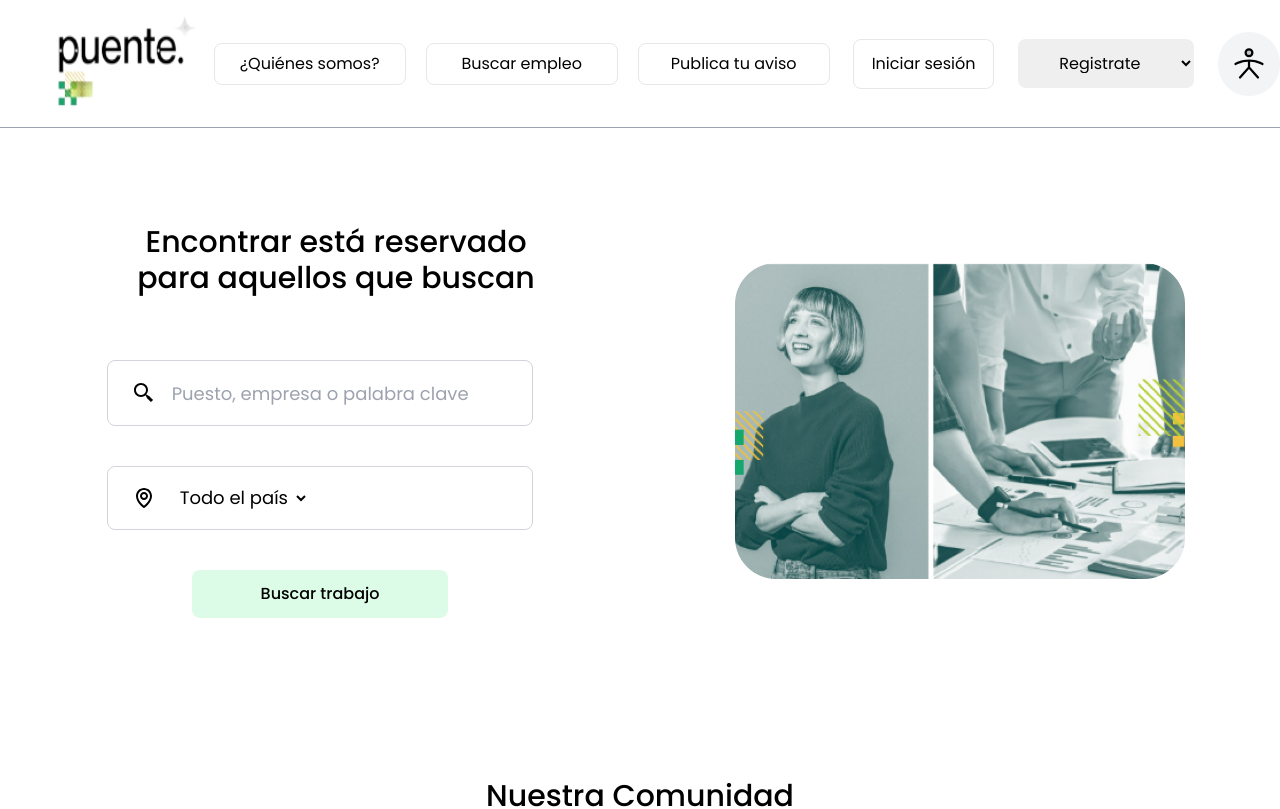
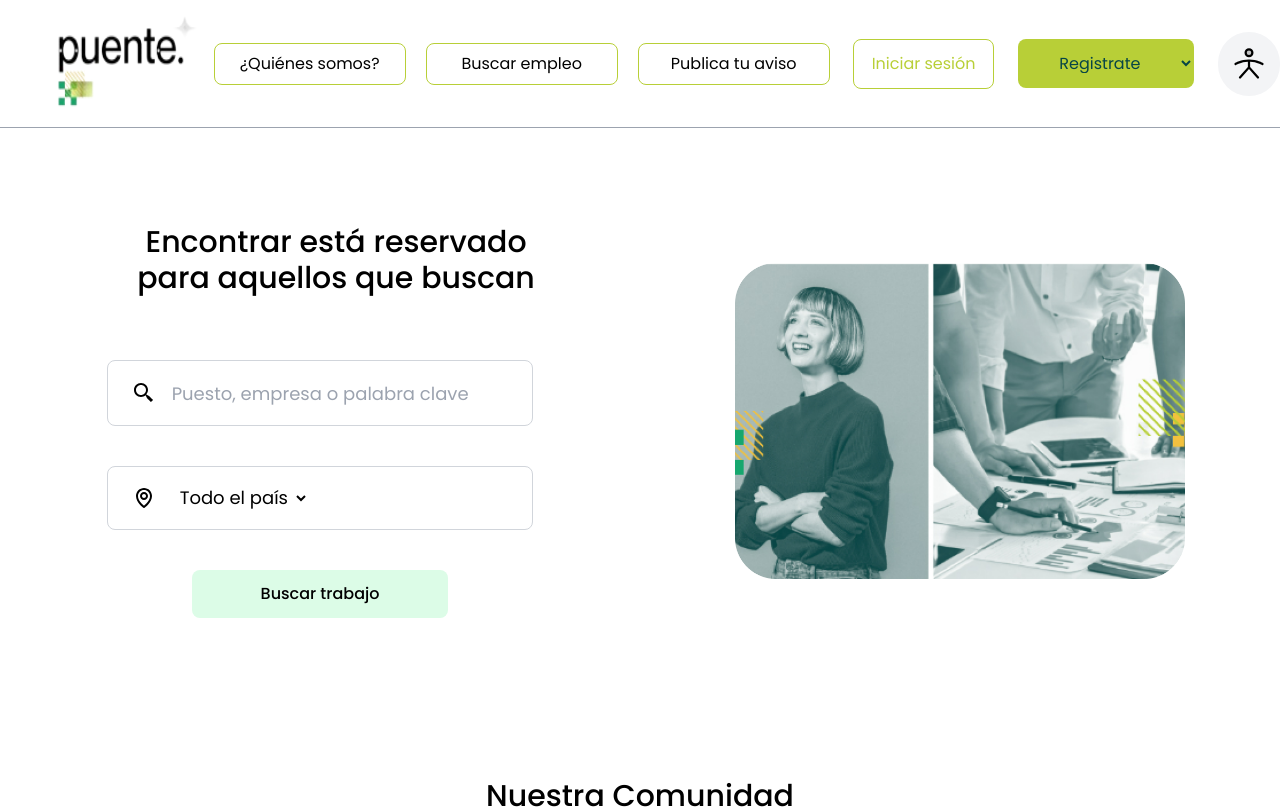
Before and after one commit to marioacaballero/hr-frontend, a Next.js app: page / in a window 1280 px wide. Shown: the top 809 px of the page. Built offline with nearby package versions, Linux system fonts and the light colour scheme.

Commit message:
feat: add green variables

```diff
--- a/tailwind.config.ts
+++ b/tailwind.config.ts
@@ -1,20 +1,26 @@
-import type { Config } from 'tailwindcss'
+import type { Config } from "tailwindcss";
 
 const config: Config = {
   content: [
-    './src/pages/**/*.{js,ts,jsx,tsx,mdx}',
-    './src/components/**/*.{js,ts,jsx,tsx,mdx}',
-    './src/app/**/*.{js,ts,jsx,tsx,mdx}',
+    "./src/pages/**/*.{js,ts,jsx,tsx,mdx}",
+    "./src/components/**/*.{js,ts,jsx,tsx,mdx}",
+    "./src/app/**/*.{js,ts,jsx,tsx,mdx}",
   ],
   theme: {
     extend: {
       backgroundImage: {
-        'gradient-radial': 'radial-gradient(var(--tw-gradient-stops))',
-        'gradient-conic':
-          'conic-gradient(from 180deg at 50% 50%, var(--tw-gradient-stops))',
+        "gradient-radial": "radial-gradient(var(--tw-gradient-stops))",
+        "gradient-conic":
+          "conic-gradient(from 180deg at 50% 50%, var(--tw-gradient-stops))",
+      },
+      colors: {
+        "verde-loro": "#B8CF37",
+        "verde-bg": "#b8cf3726",
+        "verde-bg2": "#d7e6b282",
+        "azul-text": "#074546",
       },
     },
   },
   plugins: [],
-}
-export default config
+};
+export default config;
```
